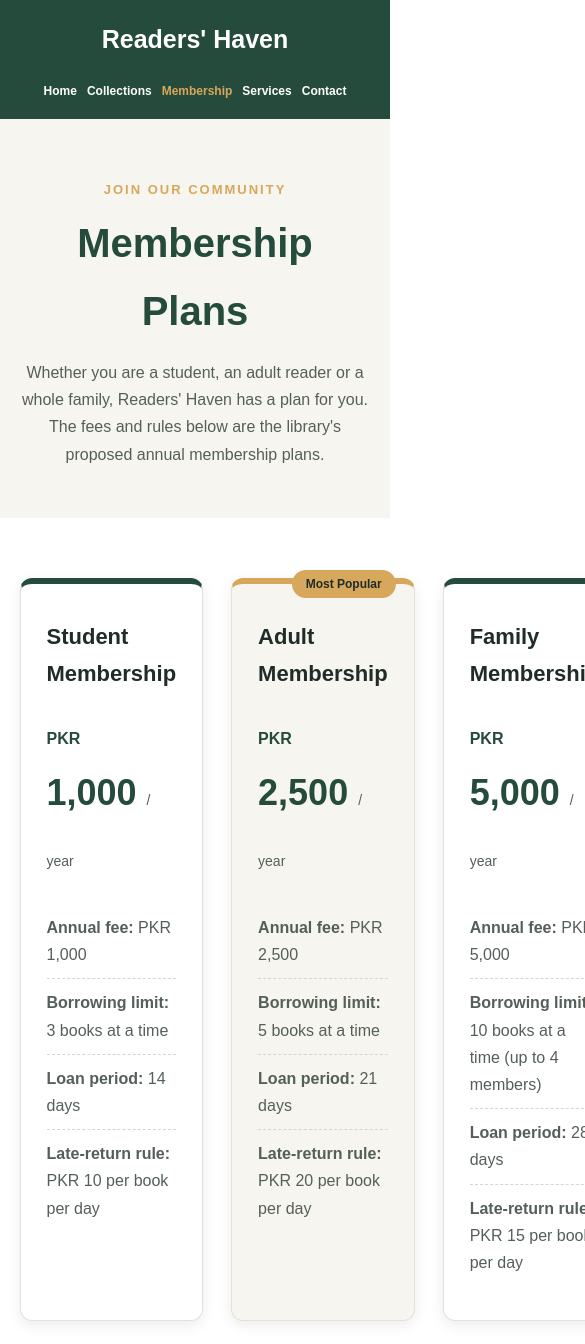
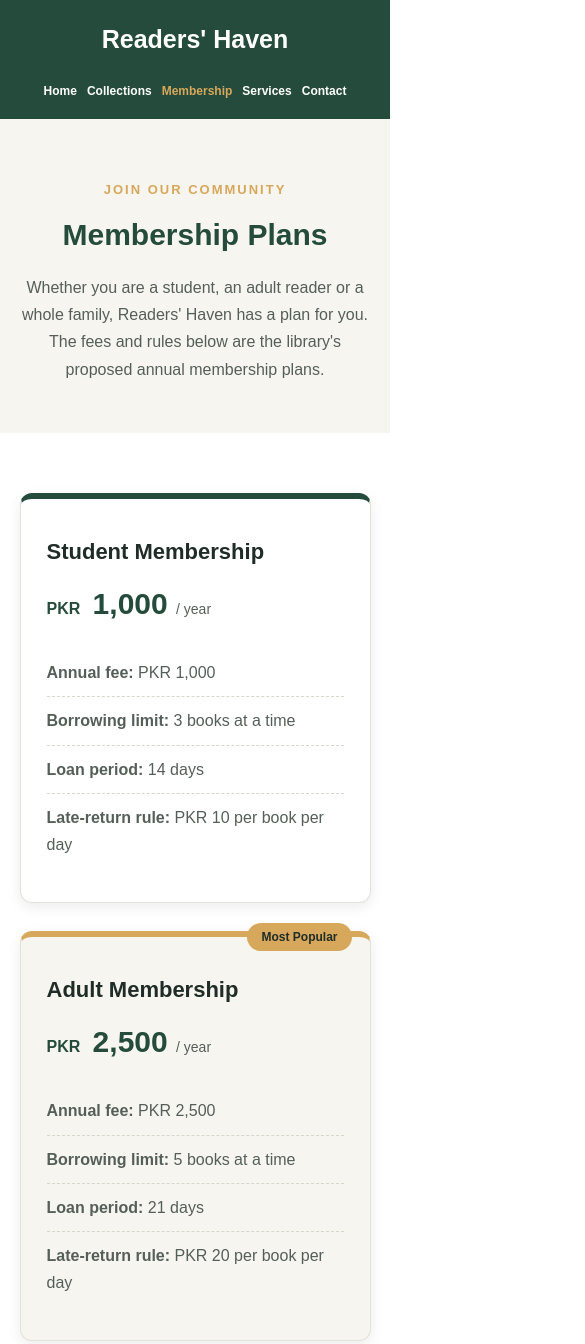
Before and after one commit to AbdurehmanSafi/readers-haven-library, a website: page src/membership.html in a window 390 px wide. Shown: the top 1344 px of the page, 585 px wide, since content can reach past the window. Drawn offline with Linux system fonts and the light colour scheme.

Commit message:
Make membership page responsive

```diff
--- a/styles/style.css
+++ b/styles/style.css
@@ -412,3 +412,24 @@ a {
     text-align: center;
     font-size: 14px;
 }
+
+/* JAZIB - MEMBERSHIP PAGE (responsive) */
+@media (max-width: 900px) {
+    .membership-cards {
+        grid-template-columns: repeat(2, 1fr);
+    }
+}
+
+@media (max-width: 600px) {
+    .membership-cards {
+        grid-template-columns: 1fr;
+    }
+
+    .membership-hero h1 {
+        font-size: 30px;
+    }
+
+    .plan-price {
+        font-size: 30px;
+    }
+}
```
